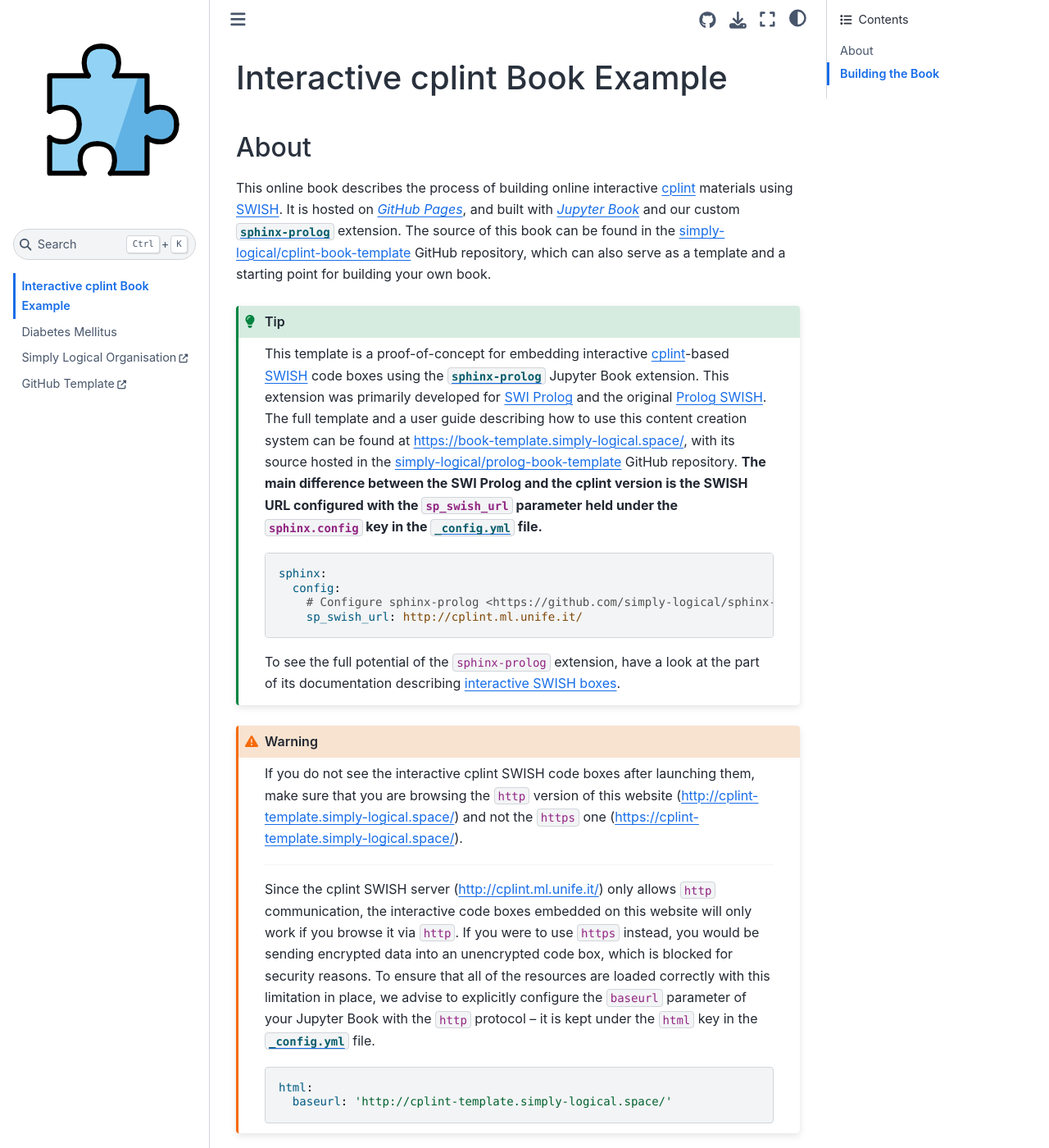
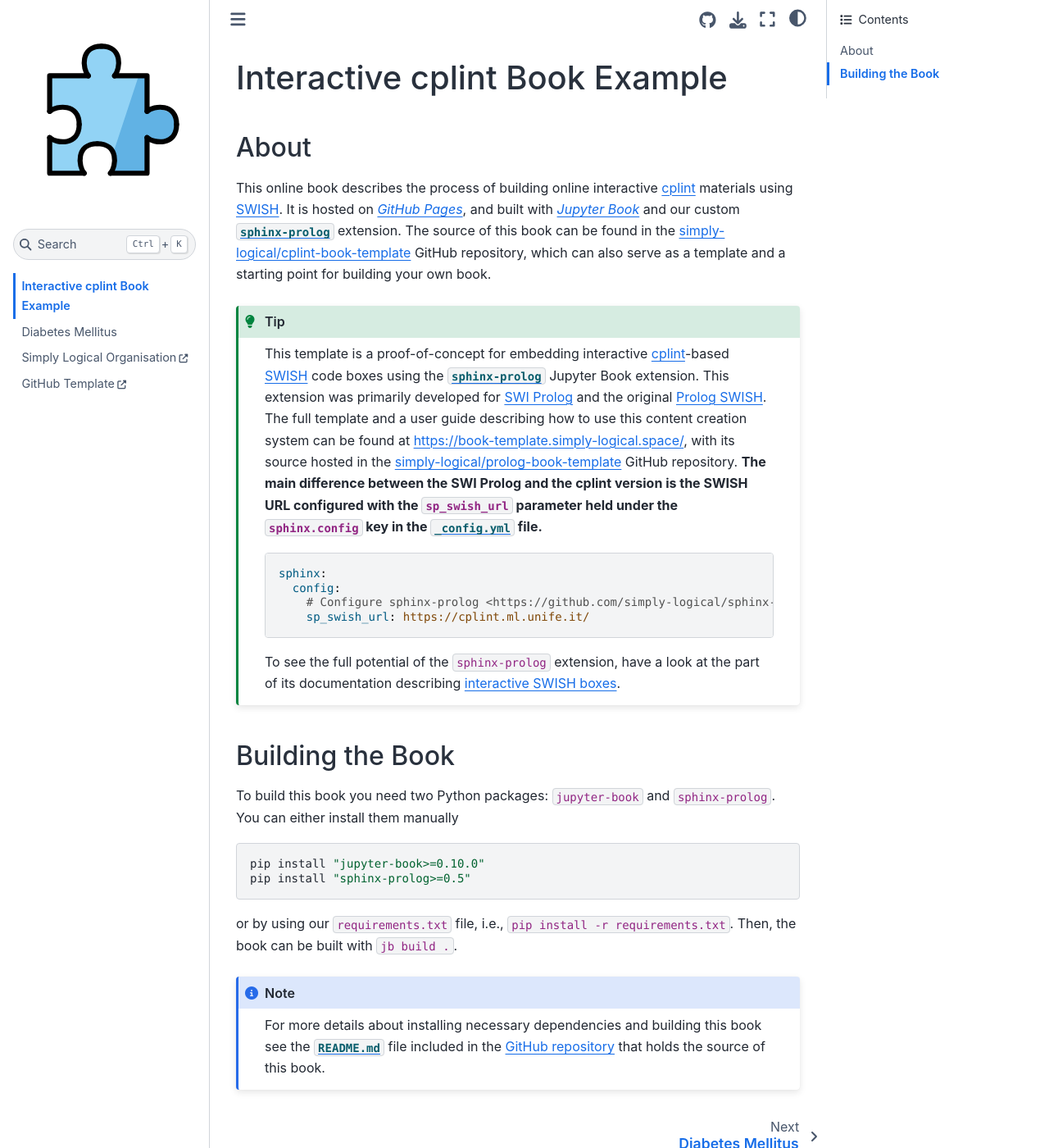
Before and after one commit to simply-logical/cplint-book-template, a Jupyter Book: the page built from src/cplint_book_template.md, in a window 1280 px wide and 1400 px high. Shown: the whole window at 82% size. Built offline with Jupyter Book 1.0.4 settings and Sphinx 7.4.7 and the Sphinx Book theme 1.1.4, drawn with Linux system fonts in a browser that asks for light colours.

Commit message:
HTTPS + GA4

````diff
--- a/_config.yml
+++ b/_config.yml
@@ -31,9 +31,9 @@
     The source of this book is available on
     <a href="https://github.com/simply-logical/cplint-book-template">GitHub</a>.
   extra_navbar: ''
-  google_analytics_id: '263038817'
+  google_analytics_id: G-6NN5C8KLWJ
   home_page_in_navbar: true
-  baseurl: 'http://cplint-template.simply-logical.space/'
+  baseurl: 'https://cplint-template.simply-logical.space/'
 
 parse:
   myst_enable_extensions:
--- a/src/cplint_book_template.md
+++ b/src/cplint_book_template.md
@@ -26,33 +26,10 @@
 sphinx:
   config:
     # Configure sphinx-prolog <https://github.com/simply-logical/sphinx-prolog>
-    sp_swish_url: http://cplint.ml.unife.it/
+    sp_swish_url: https://cplint.ml.unife.it/
 ```
 To see the full potential of the `sphinx-prolog` extension, have a look at
 the part of its documentation describing [interactive SWISH boxes].
-:::
-
-:::{warning}
-If you do not see the interactive cplint SWISH code boxes after
-launching them, make sure that you are browsing the `http` version
-of this website (<http://cplint-template.simply-logical.space/>) and
-not the `https` one (<https://cplint-template.simply-logical.space/>).
-
----
-
-Since the cplint SWISH server (<http://cplint.ml.unife.it/>) only allows
-`http` communication, the interactive code boxes embedded on this website
-will only work if you browse it via `http`.
-If you were to use `https` instead, you would be sending encrypted data
-into an unencrypted code box, which is blocked for security reasons.
-To ensure that all of the resources are loaded correctly with this
-limitation in place, we advise to explicitly configure the `baseurl`
-parameter of your Jupyter Book with the `http` protocol -- it is kept
-under the `html` key in the [`_config.yml`] file.
-```yaml
-html:
-  baseurl: 'http://cplint-template.simply-logical.space/'
-```
 :::
 
 ## Building the Book ##
````
Also changed, not shown: README.md (+1 -1 lines), src/text/sphinx_prolog_swish.md (+1 -1 lines).
